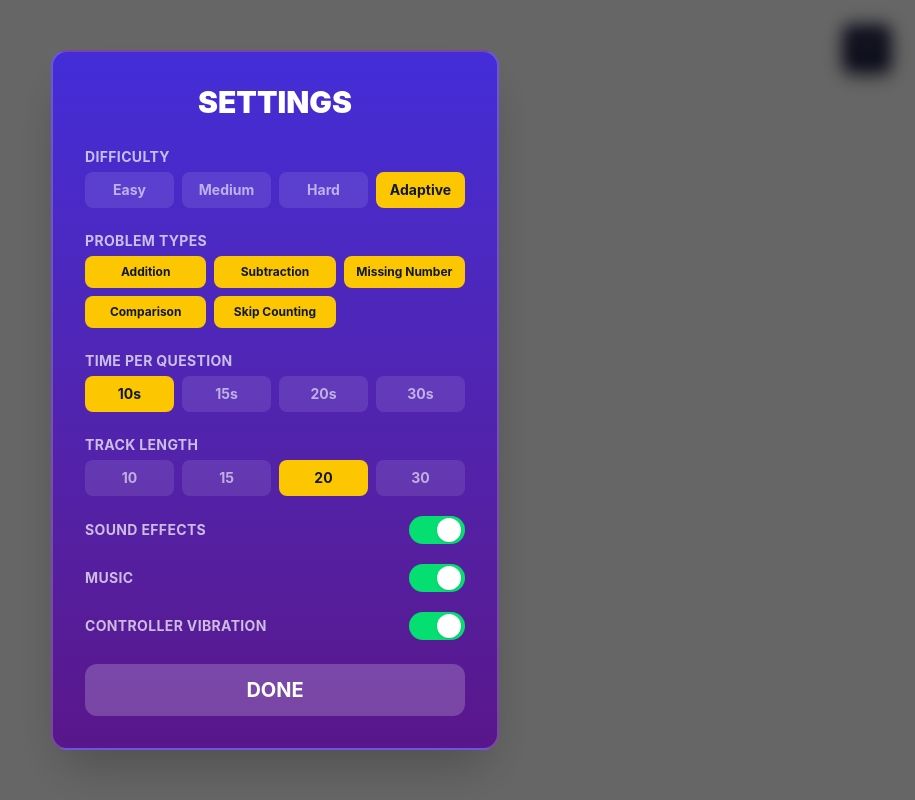
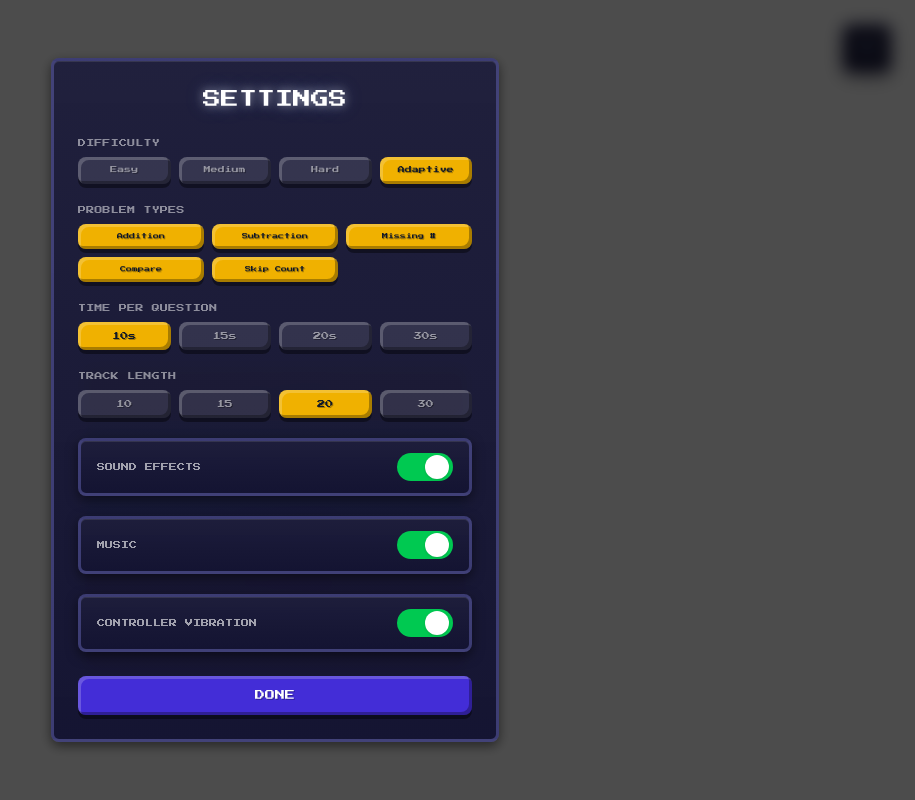
Before and after one commit to taskmasterpeace/knowledgeleague, a React (Vite) app: page / in a window 1280 px wide. Both pictures are taken after a click on the button 1232 px from the left and 48 px from the top of the page. Shown: the whole page, without its empty margins (365-1280 px from the left). Built offline with nearby package versions, Linux system fonts and the light colour scheme.

Commit message:
feat: pixel art visual overhaul for all game screens

```diff
--- a/src/components/Settings/Settings.tsx
+++ b/src/components/Settings/Settings.tsx
@@ -8,9 +8,9 @@ interface Props {
 const CATEGORY_OPTIONS: { key: ProblemType; label: string }[] = [
   { key: 'addition', label: 'Addition' },
   { key: 'subtraction', label: 'Subtraction' },
-  { key: 'missing', label: 'Missing Number' },
-  { key: 'comparison', label: 'Comparison' },
-  { key: 'skip-counting', label: 'Skip Counting' },
+  { key: 'missing', label: 'Missing #' },
+  { key: 'comparison', label: 'Compare' },
+  { key: 'skip-counting', label: 'Skip Count' },
 ]
 
 const TIME_OPTIONS = [
@@ -28,26 +28,26 @@ export function Settings({ onClose }: Props) {
   const settings = useSettings()
 
   return (
-    <div className="fixed inset-0 bg-black/60 backdrop-blur-sm flex items-center justify-center z-50" onClick={onClose}>
+    <div className="fixed inset-0 bg-black/70 backdrop-blur-sm flex items-center justify-center z-50" onClick={onClose}>
       <div
-        className="bg-gradient-to-b from-indigo-700 to-purple-900 rounded-2xl p-8 border-2 border-white/20 w-full max-w-md shadow-2xl"
+        className="pixel-card rounded-lg p-6 w-full max-w-md shadow-2xl max-h-[90vh] overflow-y-auto"
         onClick={(e) => e.stopPropagation()}
       >
-        <h2 className="text-3xl font-black text-white mb-6 text-center">SETTINGS</h2>
+        <h2 className="font-pixel text-lg text-white text-glow mb-6 text-center">SETTINGS</h2>
 
         <div className="flex flex-col gap-5">
           {/* Difficulty */}
           <div>
-            <label className="text-white/70 text-sm font-bold uppercase tracking-wide">Difficulty</label>
-            <div className="flex gap-2 mt-1">
+            <label className="font-pixel text-[8px] text-white/50 uppercase tracking-wide block mb-2">Difficulty</label>
+            <div className="flex gap-2">
               {DIFFICULTY_OPTIONS.map((d) => (
                 <button
                   key={d}
                   onClick={() => settings.update({ difficulty: d })}
-                  className={`flex-1 py-2 rounded-lg text-sm font-bold capitalize transition-all ${
+                  className={`flex-1 py-2 rounded-lg font-pixel text-[7px] capitalize transition-all pixel-btn ${
                     settings.difficulty === d
-                      ? 'bg-yellow-400 text-gray-900'
-                      : 'bg-white/10 text-white/60 hover:bg-white/20'
+                      ? 'bg-yellow-500 text-gray-900'
+                      : 'bg-white/10 text-white/50 hover:bg-white/20'
                   }`}
                 >
                   {d}
@@ -58,8 +58,8 @@ export function Settings({ onClose }: Props) {
 
           {/* Problem Types */}
           <div>
-            <label className="text-white/70 text-sm font-bold uppercase tracking-wide">Problem Types</label>
-            <div className="grid grid-cols-3 gap-2 mt-1">
+            <label className="font-pixel text-[8px] text-white/50 uppercase tracking-wide block mb-2">Problem Types</label>
+            <div className="grid grid-cols-3 gap-2">
               {CATEGORY_OPTIONS.map(({ key, label }) => {
                 const enabled = settings.enabledCategories.includes(key)
                 return (
@@ -72,10 +72,10 @@ export function Settings({ onClose }: Props) {
                         : [...settings.enabledCategories, key]
                       settings.update({ enabledCategories: next })
                     }}
-                    className={`py-2 px-1 rounded-lg text-xs font-bold transition-all ${
+                    className={`py-2 px-1 rounded-lg font-pixel text-[6px] transition-all pixel-btn ${
                       enabled
-                        ? 'bg-yellow-400 text-gray-900'
-                        : 'bg-white/10 text-white/60 hover:bg-white/20'
+                        ? 'bg-yellow-500 text-gray-900'
+                        : 'bg-white/10 text-white/50 hover:bg-white/20'
                     }`}
                   >
                     {label}
@@ -87,16 +87,16 @@ export function Settings({ onClose }: Props) {
 
           {/* Time per question */}
           <div>
-            <label className="text-white/70 text-sm font-bold uppercase tracking-wide">Time per Question</label>
-            <div className="flex gap-2 mt-1">
+            <label className="font-pixel text-[8px] text-white/50 uppercase tracking-wide block mb-2">Time per Question</label>
+            <div className="flex gap-2">
               {TIME_OPTIONS.map((t) => (
                 <button
                   key={t.value}
                   onClick={() => settings.update({ timePerQuestion: t.value })}
-                  className={`flex-1 py-2 rounded-lg text-sm font-bold transition-all ${
+                  className={`flex-1 py-2 rounded-lg font-pixel text-[8px] transition-all pixel-btn ${
                     settings.timePerQuestion === t.value
-                      ? 'bg-yellow-400 text-gray-900'
-                      : 'bg-white/10 text-white/60 hover:bg-white/20'
+                      ? 'bg-yellow-500 text-gray-900'
+                      : 'bg-white/10 text-white/50 hover:bg-white/20'
                   }`}
                 >
                   {t.label}
@@ -107,16 +107,16 @@ export function Settings({ onClose }: Props) {
 
           {/* Track length */}
           <div>
-            <label className="text-white/70 text-sm font-bold uppercase tracking-wide">Track Length</label>
-            <div className="flex gap-2 mt-1">
+            <label className="font-pixel text-[8px] text-white/50 uppercase tracking-wide block mb-2">Track Length</label>
+            <div className="flex gap-2">
               {TRACK_OPTIONS.map((n) => (
                 <button
                   key={n}
                   onClick={() => settings.update({ trackLength: n })}
-                  className={`flex-1 py-2 rounded-lg text-sm font-bold transition-all ${
+                  className={`flex-1 py-2 rounded-lg font-pixel text-[8px] transition-all pixel-btn ${
                     settings.trackLength === n
-                      ? 'bg-yellow-400 text-gray-900'
-                      : 'bg-white/10 text-white/60 hover:bg-white/20'
+                      ? 'bg-yellow-500 text-gray-900'
+                      : 'bg-white/10 text-white/50 hover:bg-white/20'
                   }`}
                 >
                   {n}
@@ -131,12 +131,12 @@ export function Settings({ onClose }: Props) {
             { key: 'musicEnabled' as const, label: 'Music' },
             { key: 'vibrationEnabled' as const, label: 'Controller Vibration' },
           ].map(({ key, label }) => (
-            <div key={key} className="flex items-center justify-between">
-              <span className="text-white/70 text-sm font-bold uppercase tracking-wide">{label}</span>
+            <div key={key} className="pixel-card rounded-lg px-4 py-3 flex items-center justify-between">
+              <span className="font-pixel text-[8px] text-white/60 uppercase">{label}</span>
               <button
                 onClick={() => settings.update({ [key]: !settings[key] })}
                 className={`w-14 h-7 rounded-full transition-all relative ${
-                  settings[key] ? 'bg-green-400' : 'bg-white/20'
+                  settings[key] ? 'bg-green-500' : 'bg-white/20'
                 }`}
               >
                 <div
@@ -151,7 +151,7 @@ export function Settings({ onClose }: Props) {
 
         <button
           onClick={onClose}
-          className="w-full mt-6 py-3 bg-white/20 hover:bg-white/30 text-white text-xl font-bold rounded-xl transition-all"
+          className="pixel-btn font-pixel w-full mt-6 py-3 bg-indigo-700 hover:bg-indigo-600 text-white text-[10px] rounded-lg transition-colors"
         >
           DONE
         </button>
--- a/src/index.css
+++ b/src/index.css
@@ -166,3 +166,9 @@
   from { transform: translateY(0); opacity: 1; }
   to { transform: translateY(-100%); opacity: 0; }
 }
+
+/* ===== CONFETTI FALL ===== */
+@keyframes confetti-fall {
+  0% { transform: translateY(0) rotate(0deg); opacity: 1; }
+  100% { transform: translateY(100vh) rotate(720deg); opacity: 0; }
+}
```
Also changed, not shown: src/components/CPUSelect/CPUSelect.tsx (+59 -10 lines), src/components/EventSelect/EventSelect.tsx (+82 -16 lines), src/components/TrophyShelf/TrophyShelf.tsx (+26 -23 lines).
